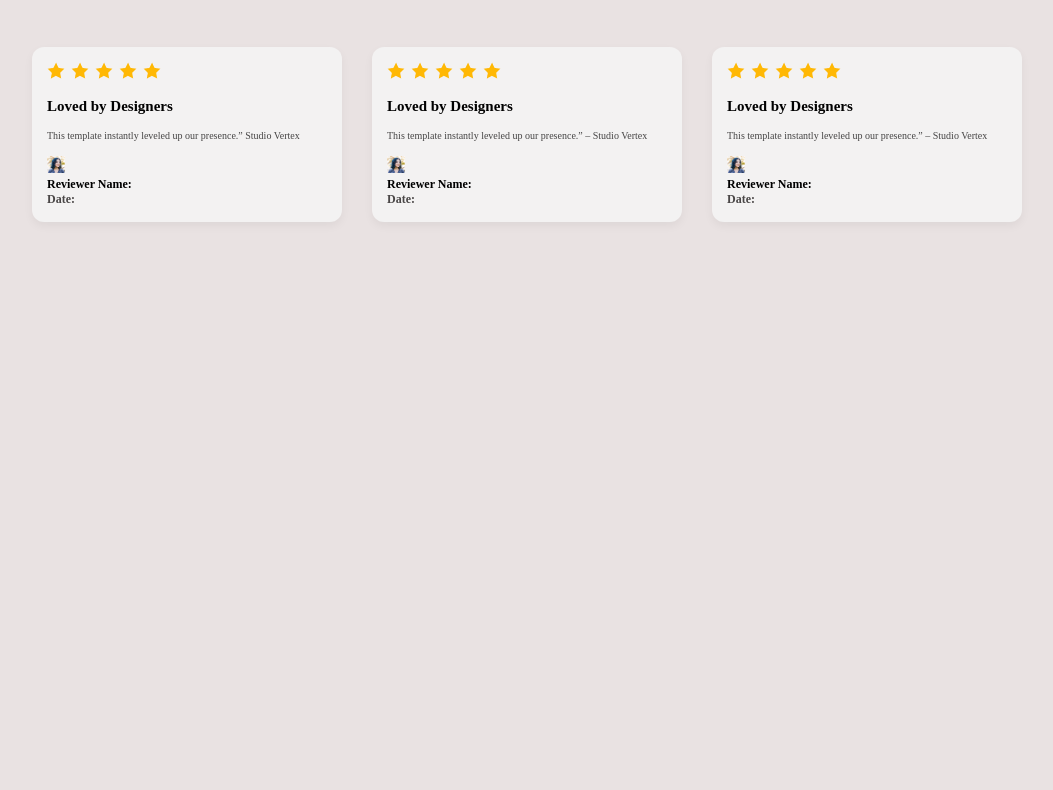
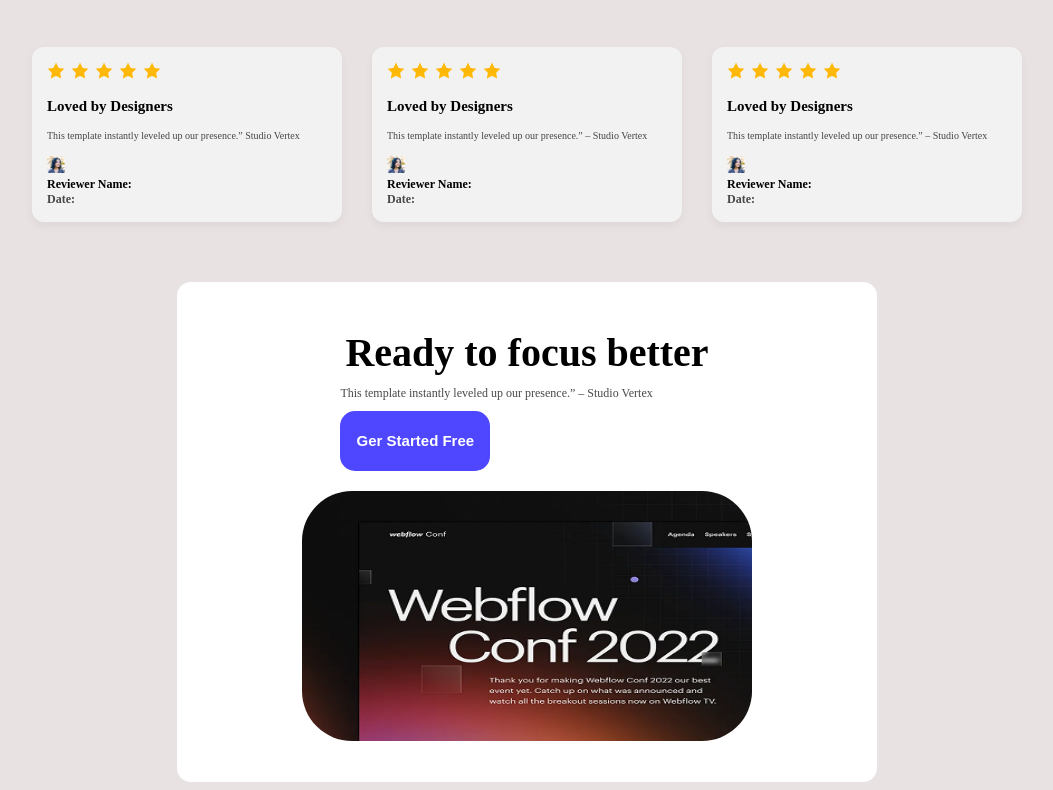
Before and after one commit to fuadhasan199/ph-assign-1, a plain HTML site: page index.html in a window 1280 px wide. Shown: the part 1448-2238 px from the top of the page, without its empty margins (113-1166 px from the left). Before the commit the page ends 1738 px from the top, so only its background shows below. Drawn offline with Linux system fonts and the light colour scheme; a web font is replaced by a local one.

Commit message:
update section6

```diff
--- a/index.css
+++ b/index.css
@@ -13,7 +13,7 @@ body{
 
 .header{
     background-image: url('../B12A01-landing-launchpad/Assets/Hero-bg.png');
-    padding: 10px;
+  padding: 10px 5px;
 }
 .logo{
     color:#4E47FF;
@@ -183,3 +183,39 @@ nav{
   font-size: 12px;
   color: #494646;
 }
+
+
+
+.section-6{
+    background-color: white;
+    display: flex;
+    align-items: center;
+    justify-content: center;
+    flex-direction: column;
+    width: 700px;
+    height: 500px;
+    margin: 0 auto;
+    border-radius: 14px;
+
+}
+.section-6-heading{
+    font-size: 40px;
+    font-weight: bold;
+    padding: 5px;
+    color: #000000;
+}
+.section-6-distribute{
+    font-size: 12px;
+    color: rgb(75, 71, 71);
+    font-weight: 200;
+    margin-top: 5px;
+
+}
+.sec-6-btn{
+    margin-top: 10px;
+    border-radius: 15px;
+}
+.section-6-img{
+    margin-top: 20px;
+    border-radius: 50px;
+}
--- a/index.html
+++ b/index.html
@@ -147,6 +147,21 @@
        </div>
        </section>
 
+       <section class="section-6">
+       <div class="section-6-container">
+
+       <div class="section-6-heading">Ready to focus better</div>
+       <div class="section-6-distribute">This template instantly leveled up our presence.” – Studio Vertex</div>
+       <button class="btn-style sec-6-btn">Ger Started Free</button>
+         </div>
+
+          <img class="section-6-img"  style="height: 250px; width: 450px;" src="B12A01-landing-launchpad/Assets/wc-mini.png" alt="reload please">
+
+
+
+
+       </section>
+
 
 
 
```
